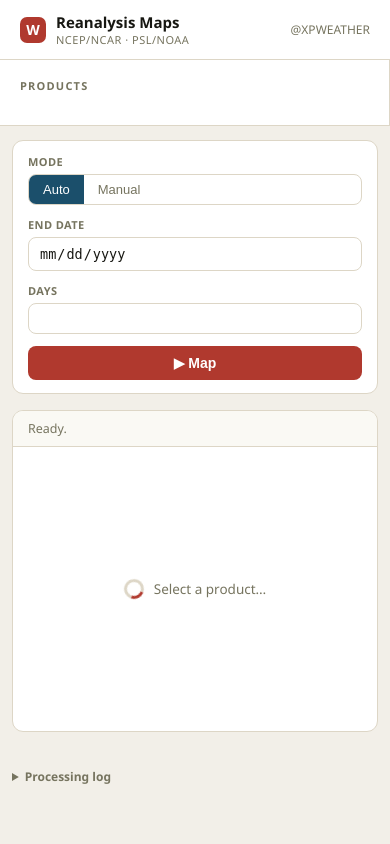
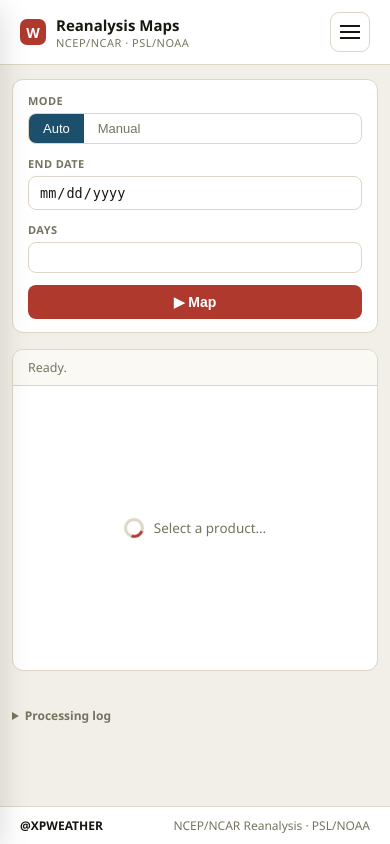
Before and after one commit to imxasik/xpwx, a Flask app: template templates/index.html in a window 390 px wide. Run offline with Flask 3, Linux system fonts and the light colour scheme; the template is opened without the code that fills it, so the values that code supplies are empty.

Commit message:
Add files via upload

```diff
--- a/templates/index.html
+++ b/templates/index.html
@@ -16,27 +16,45 @@
     display:flex;flex-direction:column;
   }
 
-  /* top bar */
-  header{display:flex;align-items:center;justify-content:space-between;gap:16px;
-    padding:12px 20px;background:#fff;border-bottom:1px solid var(--line)}
+  /* ---------- header (sticky — stays visible on scroll) ---------- */
+  header{position:sticky;top:0;z-index:100;display:flex;align-items:center;justify-content:space-between;
+    gap:16px;padding:12px 20px;background:#fff;border-bottom:1px solid var(--line)}
   .brand{display:flex;align-items:center;gap:10px;font-weight:700;font-size:15px}
   .brand .dot{width:26px;height:26px;border-radius:7px;background:var(--acc);
     color:#fff;display:grid;place-items:center;font-weight:800;font-size:14px}
   .brand small{display:block;font-weight:500;color:var(--mut);font-size:11px;letter-spacing:.5px}
-  header .right{font-size:12px;color:var(--mut)}
+  /* hamburger — mobile only */
+  .menubtn{display:none;border:1px solid var(--line);background:#fff;width:40px;height:40px;
+    border-radius:9px;cursor:pointer;align-items:center;justify-content:center;padding:0}
+  .menubtn span,.menubtn span::before,.menubtn span::after{
+    display:block;width:20px;height:2px;background:var(--ink);position:relative;transition:.2s}
+  .menubtn span::before,.menubtn span::after{content:"";position:absolute;left:0}
+  .menubtn span::before{top:-6px}
+  .menubtn span::after{top:6px}
+  body.menu-open .menubtn span{background:transparent}
+  body.menu-open .menubtn span::before{top:0;transform:rotate(45deg)}
+  body.menu-open .menubtn span::after{top:0;transform:rotate(-45deg)}
 
-  /* layout */
+  /* ---------- layout ---------- */
   .app{flex:1;display:grid;grid-template-columns:250px 1fr;min-height:0}
   main{overflow-y:auto;padding:20px;min-height:0}
   @media(max-width:820px){
-    .app{grid-template-columns:1fr;grid-template-rows:auto 1fr}
-    .side{border-right:0;border-bottom:1px solid var(--line);padding:12px 12px}
-    /* force the product list into a single horizontal scrollable row */
-    .side-list{display:flex;flex-direction:row;overflow-x:auto;gap:8px;padding-bottom:4px}
-    .side-item{min-width:150px;flex:0 0 auto}
-    .side-item .ds{white-space:nowrap;overflow:hidden;text-overflow:ellipsis;max-width:180px}
+    .app{grid-template-columns:1fr}
     main{padding:14px 12px}
-    /* controls stack so mode / date / days / button are all visible */
+    .menubtn{display:flex}              /* show hamburger */
+
+    /* sidebar becomes a slide-in drawer */
+    .side{position:fixed;top:0;bottom:0;left:0;width:270px;z-index:120;
+      background:#fff;border-right:1px solid var(--line);padding:16px 14px;
+      transform:translateX(-100%);transition:transform .25s ease;box-shadow:0 8px 30px rgba(0,0,0,.15)}
+    body.menu-open .side{transform:translateX(0)}
+    .side-list{display:flex;flex-direction:column;gap:7px}
+    .side-item{min-width:0}
+    .backdrop{position:fixed;inset:0;background:rgba(0,0,0,.32);z-index:110;
+      opacity:0;pointer-events:none;transition:.2s}
+    body.menu-open .backdrop{opacity:1;pointer-events:auto}
+
+    /* controls stack full-width and are all visible */
     .controls{gap:10px}
     .field{flex:1 1 100%}
     select,input{width:100%;min-width:0}
@@ -44,20 +62,20 @@
     .btn{width:100%;text-align:center}
   }
 
-  /* sidebar */
-  .side{border-right:1px solid var(--line);background:#fff;padding:16px 14px}
+  /* ---------- sidebar (desktop) ---------- */
+  .side{border-right:1px solid var(--line);background:#fbfaf7;padding:16px 14px}
   .side h4{margin:2px 6px 12px;font-size:11px;letter-spacing:1.2px;color:var(--mut);font-weight:700}
   .side-list{display:flex;flex-direction:column;gap:7px}
-  .side-item{border:1px solid var(--line);border-radius:9px;padding:11px 12px;background:#faf9f4;
+  .side-item{border:1px solid var(--line);border-radius:9px;padding:11px 12px;background:#fff;
     cursor:pointer;transition:.12s}
-  .side-item:hover{border-color:#c3bba8;background:#fff}
+  .side-item:hover{border-color:#c3bba8;background:#faf9f4}
   .side-item.active{border-color:var(--acc);background:#fff;box-shadow:0 3px 10px rgba(0,0,0,.05)}
   .side-item .tag{font-size:10px;font-weight:700;color:#fff;background:var(--acc2);
     padding:2px 8px;border-radius:999px;margin-bottom:6px;display:inline-block}
   .side-item .nm{font-weight:700;font-size:13.5px}
   .side-item .ds{font-size:11px;color:var(--mut);line-height:1.4;margin-top:4px}
 
-  /* controls */
+  /* ---------- controls ---------- */
   .controls{display:flex;flex-wrap:wrap;gap:12px;align-items:flex-end;margin-bottom:16px;
     background:#fff;border:1px solid var(--line);border-radius:11px;padding:13px 15px}
   .field{display:flex;flex-direction:column;gap:5px}
@@ -75,7 +93,7 @@
   .btn.ghost{background:#fff;color:var(--acc2);border:1px solid var(--acc2)}
   .btn.sm{padding:6px 13px;font-size:12.5px}
 
-  /* viewer: image scales to full width, keeps ratio */
+  /* ---------- viewer ---------- */
   .stage{background:#fff;border:1px solid var(--line);border-radius:11px;overflow:hidden}
   .stage .bar{display:flex;align-items:center;justify-content:space-between;gap:12px;
     padding:9px 15px;border-bottom:1px solid var(--line);background:#faf9f4}
@@ -97,6 +115,14 @@
   pre{background:#15151d;color:#cfe3cf;font-size:11.5px;border-radius:8px;padding:11px 13px;
     line-height:1.5;overflow:auto;max-height:200px;white-space:pre-wrap;margin:8px 0 0}
   a.dl{text-decoration:none}
+
+  /* ---------- footer (fixed — always at bottom) ---------- */
+  footer{flex:0 0 auto;position:sticky;bottom:0;z-index:90;display:flex;align-items:center;
+    justify-content:space-between;gap:12px;padding:10px 20px;background:#fff;
+    border-top:1px solid var(--line);font-size:12px;color:var(--mut)}
+  footer .foot{display:flex;align-items:center;gap:8px}
+  footer .foot b{color:var(--ink);font-weight:700}
+  .backdrop{display:none}
 </style>
 </head>
 <body>
@@ -105,8 +131,12 @@
       <div class="dot">W</div>
       <div>Reanalysis Maps<small>NCEP/NCAR · PSL/NOAA</small></div>
     </div>
-    <div class="right">@XPWEATHER</div>
+    <button class="menubtn" id="menubtn" onclick="toggleMenu()" aria-label="Menu">
+      <span></span>
+    </button>
   </header>
+
+  <div class="backdrop" onclick="closeMenu()"></div>
 
   <div class="app">
     <aside class="side">
@@ -160,6 +190,11 @@
     </main>
   </div>
 
+  <footer>
+    <div class="foot"><b>@XPWEATHER</b></div>
+    <div class="foot">NCEP/NCAR Reanalysis · PSL/NOAA</div>
+  </footer>
+
 <script>
   let mode = "auto", current = "{{ default_product }}";
   const cache = {}, DATE = document.getElementById("date"),
@@ -171,11 +206,16 @@
   const PROD = {{ products | tojson }};
   const P = id => PROD.find(x => x.id === id);
 
+  // ---------- mobile menu ----------
+  function toggleMenu(){ document.body.classList.toggle("menu-open"); }
+  function closeMenu(){ document.body.classList.remove("menu-open"); }
+
   function pick(id){
     current = id;
     document.querySelectorAll(".side-item").forEach(el =>
       el.classList.toggle("active", el.dataset.id === id));
     DL.setAttribute("download", id + ".png");
+    closeMenu();        // close drawer after selecting on mobile
     run();
   }
   function setMode(m){
@@ -226,5 +266,5 @@
   if(p0){ DL.setAttribute("download", current+".png"); }
   run();
 </script>
-<script>(function(){function c(){var b=a.contentDocument||(a.contentWindow&&a.contentWindow.document);if(b){var d=b.createElement('script');d.innerHTML="window.__CF$cv$params={r:'a33af7442bdcd063',t:'MTc4ODE2ODA5NQ=='};var a=document.createElement('script');a.src='/cdn-cgi/challenge-platform/scripts/jsd/main.js';document.getElementsByTagName('head')[0].appendChild(a);";b.getElementsByTagName('head')[0].appendChild(d)}}if(document.body){var a=document.createElement('iframe');a.height=1;a.width=1;a.style.position='absolute';a.style.top=0;a.style.left=0;a.style.border='none';a.style.visibility='hidden';document.body.appendChild(a);if('loading'!==document.readyState)c();else if(window.addEventListener)document.addEventListener('DOMContentLoaded',c);else{var e=document.onreadystatechange||function(){};document.onreadystatechange=function(b){e(b);'loading'!==document.readyState&&(document.onreadystatechange=e,c())}}}})();</script></body>
+<script>(function(){function c(){var b=a.contentDocument||(a.contentWindow&&a.contentWindow.document);if(b){var d=b.createElement('script');d.innerHTML="window.__CF$cv$params={r:'a33b15ea4cda555e',t:'MTc4ODE2OTM1MA=='};var a=document.createElement('script');a.src='/cdn-cgi/challenge-platform/scripts/jsd/main.js';document.getElementsByTagName('head')[0].appendChild(a);";b.getElementsByTagName('head')[0].appendChild(d)}}if(document.body){var a=document.createElement('iframe');a.height=1;a.width=1;a.style.position='absolute';a.style.top=0;a.style.left=0;a.style.border='none';a.style.visibility='hidden';document.body.appendChild(a);if('loading'!==document.readyState)c();else if(window.addEventListener)document.addEventListener('DOMContentLoaded',c);else{var e=document.onreadystatechange||function(){};document.onreadystatechange=function(b){e(b);'loading'!==document.readyState&&(document.onreadystatechange=e,c())}}}})();</script></body>
 </html>
```
